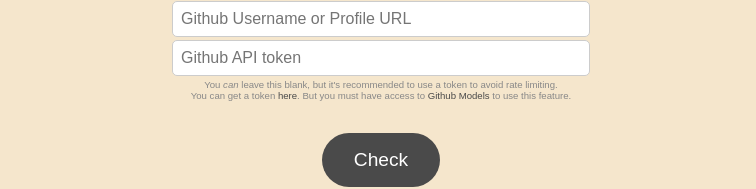
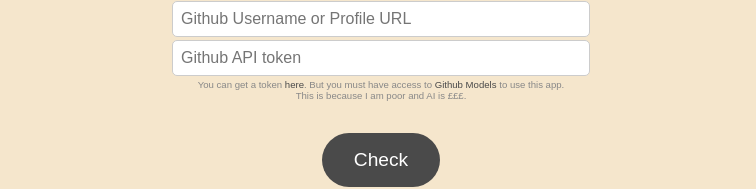
Before and after one commit to barxilly/github-profile-judger, a React (Vite) app: page / in a window 1280 px wide. Shown: the part 398-587 px from the top of the page, without its empty margins (259-1015 px from the left). Built offline with nearby package versions, Linux system fonts and the light colour scheme.

Commit message:
BYOK (Bring your own key)

```diff
--- a/src/App.tsx
+++ b/src/App.tsx
@@ -41,10 +41,7 @@
     const usernameInput = document.getElementById('username') as HTMLInputElement;
     const tokenInput = document.getElementById('token') as HTMLInputElement;
     let username = usernameInput.value;
-    let token = tokenInput.value || atob('Z2l0aHViX3BhdF8xMUFQSTRLUFkwQUowa2FFZ2RNU0VDX3BoRFJBTnV3Rk9XcmR6WVlvVHV3OHJmRGVJV0w2THdqUnJUMzEyWEgxTUdQTE1XUkNVSWxqcVpNeDF0');
-    if (token.length < 1) {
-      token = atob('Z2l0aHViX3BhdF8xMUFQSTRLUFkwQUowa2FFZ2RNU0VDX3BoRFJBTnV3Rk9XcmR6WVlvVHV3OHJmRGVJV0w2THdqUnJUMzEyWEgxTUdQTE1XUkNVSWxqcVpNeDF0');
-    }
+    let token = tokenInput.value;
 
     if (!username || username === '' || !token || token === '') {
       if (!username || username === '') {
@@ -329,8 +326,8 @@
           <Space num={2} />
           <input type="text" placeholder="Github Username or Profile URL" id="username" />
           <input type="text" placeholder="Github API token" id="token" />
-          <sup style={{ fontSize: "0.6rem" }}>You <i>can</i> leave this blank, but it's recommended to use a token to avoid rate limiting.</sup>
-          <sup style={{ fontSize: "0.6rem" }}>You can get a token <a href="https://github.com/settings/tokens/new?scopes=read:user&description=The%20Profile%20Judge" target='_blank'>here</a>. But you must have access to <a href="https://github.blog/news-insights/product-news/introducing-github-models/" target='_blank'>Github Models</a> to use this feature.</sup>
+          <sup style={{ fontSize: "0.6rem" }}>You can get a token <a href="https://github.com/settings/tokens/new?scopes=read:user&description=The%20Profile%20Judge" target='_blank'>here</a>. But you must have access to <a href="https://github.blog/news-insights/product-news/introducing-github-models/" target='_blank'>Github Models</a> to use this app.</sup>
+          <sup style={{ fontSize: "0.6rem" }}>This is because I am poor and AI is £££.</sup>
           <Space num={2} />
           <button onClick={handleClick}>Check</button>
         </div>
```
